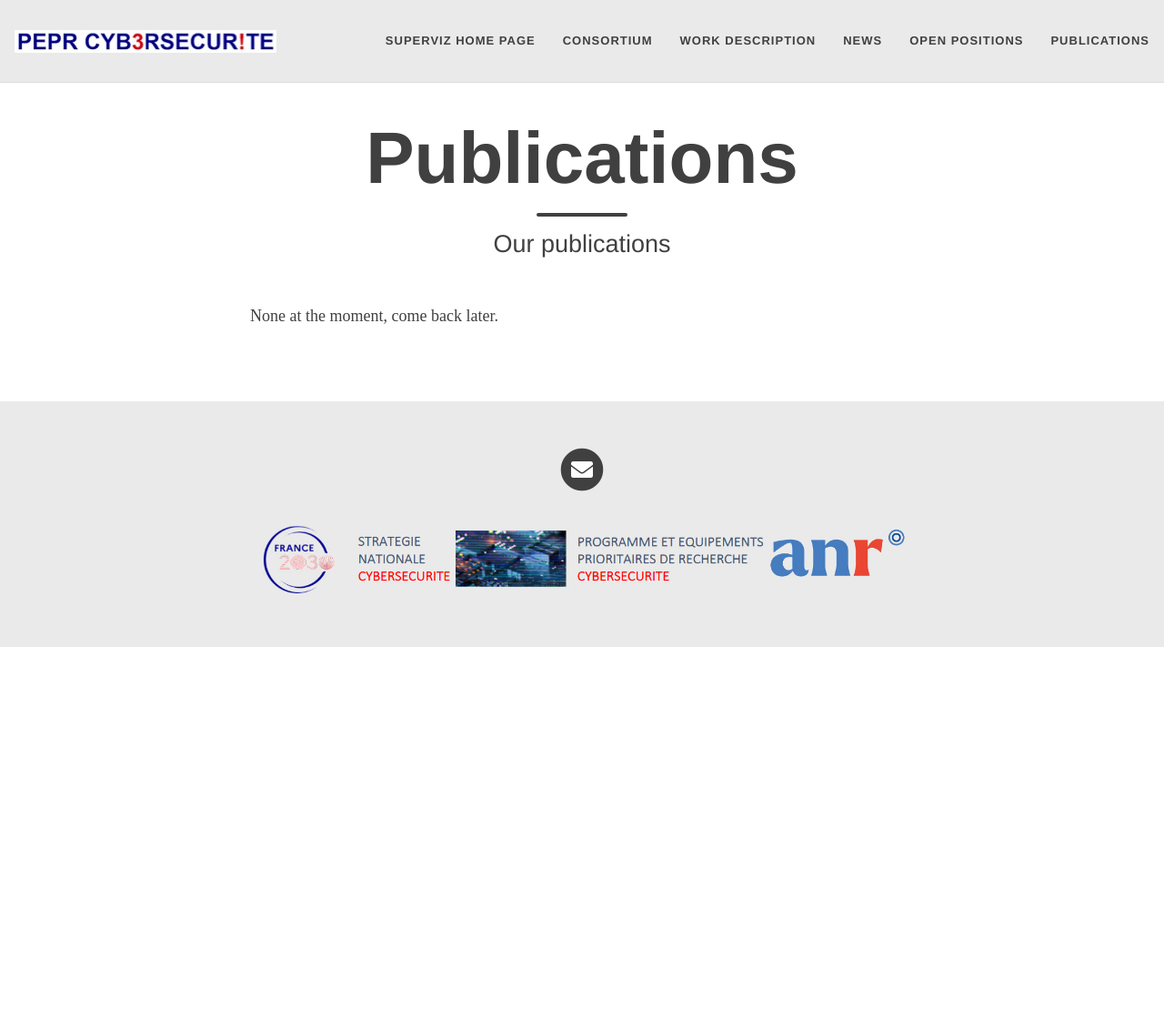
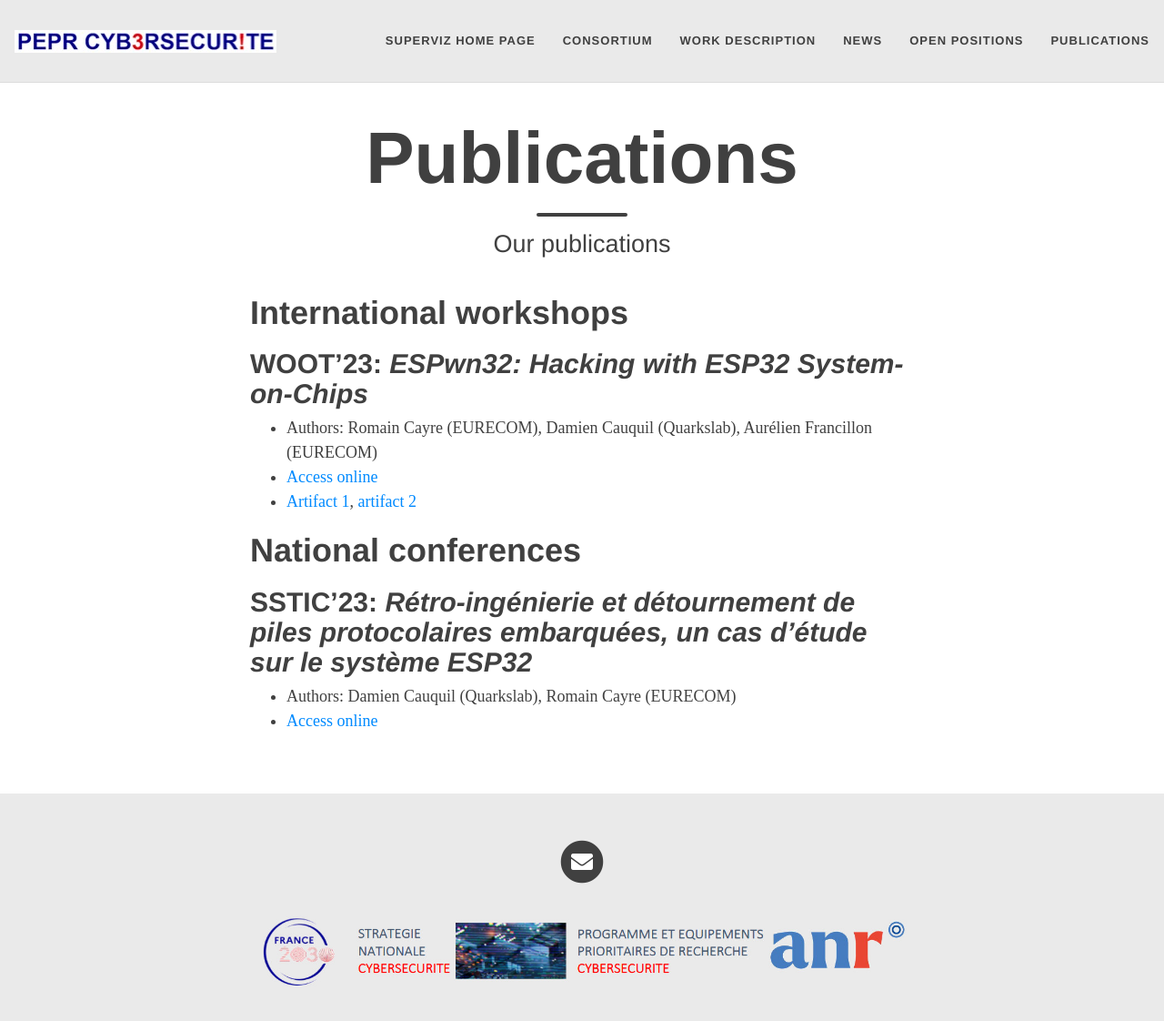
Before and after one commit to PFGimenez/REV-website, a Jekyll site: the page built from publications.md, in a window 1280 px wide and 1142 px high. Shown: the top 1122 px of the window at 91% size. Built offline with Jekyll 4.4.1, drawn with Linux system fonts in a browser that asks for light colours; nearby versions of some CDN libraries; some web fonts are replaced.

Commit message:
Ajout des publis de Romain

```diff
--- a/publications.md
+++ b/publications.md
@@ -4,4 +4,17 @@ title: Publications
 subtitle: Our publications
 ---
 
-None at the moment, come back later.
+# International workshops
+
+## WOOT’23: _ESPwn32: Hacking with ESP32 System-on-Chips_
+
+- Authors: Romain Cayre (EURECOM), Damien Cauquil (Quarkslab), Aurélien Francillon (EURECOM)
+- [Access online](https://files.inria.fr/superviz/assets/pdf/ESP32_WOOT.pdf)
+- [Artifact 1](https://github.com/RCayre/woot2023_espwn32_artifacts/), [artifact 2](https://github.com/virtualabs/hackwatch/)
+
+# National conferences
+
+## SSTIC’23: _Rétro-ingénierie et détournement de piles protocolaires embarquées, un cas d'étude sur le système ESP32_
+
+- Authors: Damien Cauquil (Quarkslab), Romain Cayre (EURECOM)
+- [Access online](https://files.inria.fr/superviz/assets/pdf/ESP32_SSTIC.pdf)
```
Also changed, not shown: 2 other files.
